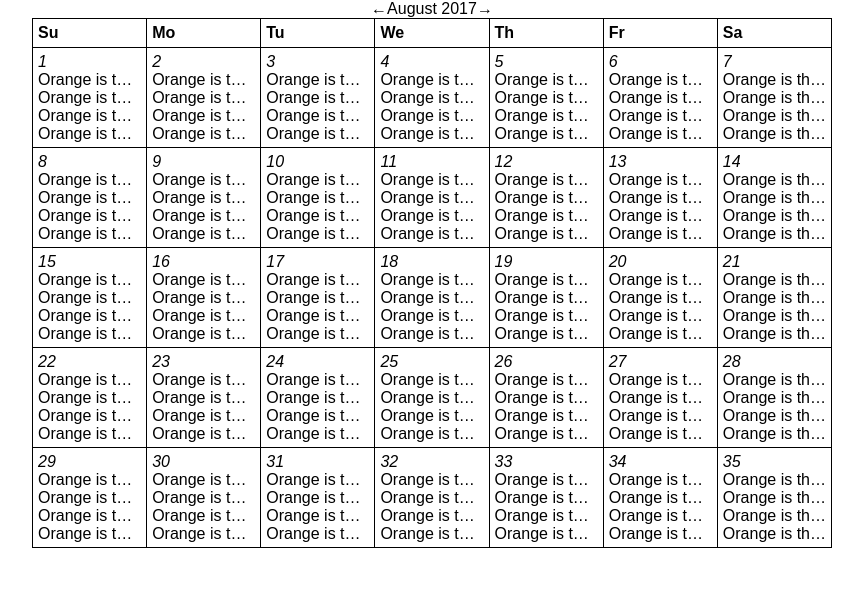
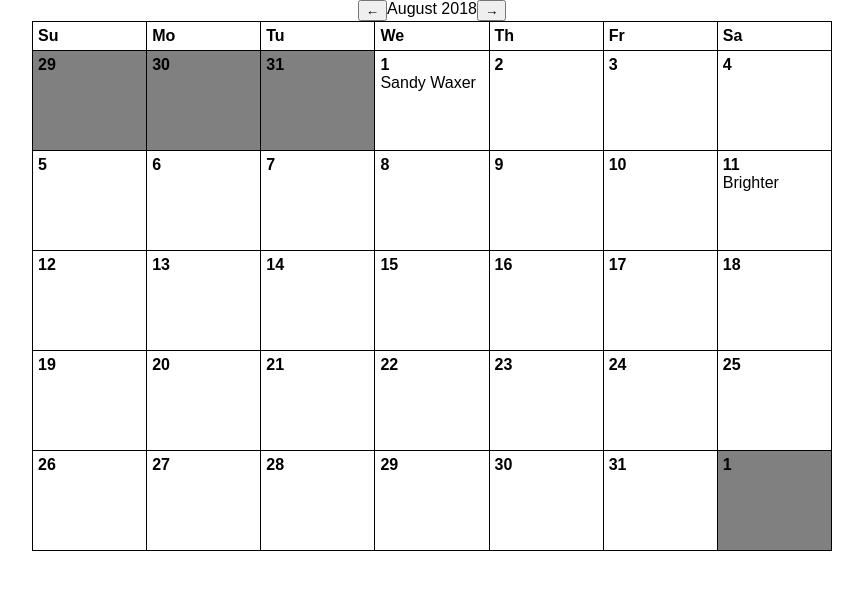
Before and after one commit to sublimeye/tmp-calendar, a React (Create React App) app in the folder client/: page / in a window 1280 px wide. Shown: the top 590 px of the page, without its empty margins (208-1071 px from the left). Built offline with nearby package versions, Linux system fonts and the light colour scheme; the HTML template or start-up script is replaced by a standard one.

Commit message:
feat(calendar) add generated calendar and dummy TitlesCalendar container

```diff
--- a/client/src/App.tsx
+++ b/client/src/App.tsx
@@ -1,20 +1,11 @@
 import React from 'react'
-import Calendar from 'src/components/Calendar'
+import TitlesCalendar from 'src/components/TitlesCalendar'
 
 class App extends React.Component {
-  // Example fetch to the server.
-  // fetchData = async () => {
-  //   const response = await fetch(`/api`, { method: 'GET' });
-  //   const json = await response.json();
-  //   console.log(json);
-  // }
-
   render() {
     return (
       <div id="App">
-        <div style={{width: '800px', margin: '0 auto'}}>
-          <Calendar />
-        </div>
+        <TitlesCalendar />
       </div>
     )
   }
--- a/client/src/components/Calendar.tsx
+++ b/client/src/components/Calendar.tsx
@@ -1,53 +1,83 @@
 import React from 'react'
-import { css } from 'emotion'
+import { css, cx } from 'emotion'
+import { CalendarDay, generateCalendar, UTCDate } from './dateHelpers'
+import memoize from 'lodash/memoize'
 
-class Calendar extends React.Component {
+type Props = {
+  year: number
+  month: number
+  renderDay: (entry: CalendarDay) => React.ReactNode | null
+  // Exposes only the API it consumes (year, month); Should be enough for our use case
+  onChange?: (year: number, month: number) => void
+}
+
+type State = {
+  utcDate: Date
+}
+
+const DAYS_OF_WEEK = ['Su', 'Mo', 'Tu', 'We', 'Th', 'Fr', 'Sa']
+const MONTHS = [
+  'January',
+  'February',
+  'March',
+  'April',
+  'May',
+  'June',
+  'July',
+  'August',
+  'September',
+  'October',
+  'November',
+  'December',
+]
+
+const generateCalendarMemo = memoize(generateCalendar, (...args) => args.join(''))
+
+function getUTCYearMonth(date: Date) {
+  return [date.getUTCFullYear(), date.getUTCMonth()]
+}
+
+export class Calendar extends React.PureComponent<Props, State> {
+  state = {
+    utcDate: UTCDate(this.props.year, this.props.month),
+  }
+
+  changeMonth = (months: number) => () => {
+    const utcDate = new Date(this.state.utcDate)
+    utcDate.setUTCMonth(utcDate.getUTCMonth() + months)
+    if (this.props.onChange) {
+      const [year, month] = getUTCYearMonth(utcDate)
+      this.props.onChange(year, month)
+    }
+
+    this.setState({ utcDate })
+  }
+
   render() {
-    const daysOfWeek = ['Su', 'Mo', 'Tu', 'We', 'Th', 'Fr', 'Sa']
-    const dummyDays = new Array(35).fill(true)
+    const [year, month] = getUTCYearMonth(this.state.utcDate)
+    const calendar = generateCalendarMemo(year, month)
+
     return (
       <div>
         <div className={s.header}>
+          <button onClick={this.changeMonth(-1)}>←</button>
           <div>
-            <span>←</span>
+            {MONTHS[month]} {year}
           </div>
-          <div>August 2017</div>
-          <div>
-            <span>→</span>
-          </div>
+          <button onClick={this.changeMonth(1)}>→</button>
         </div>
 
         <div className={s.calendarGrid}>
-          {daysOfWeek.map(day => (
-            <div className={s.weekTitle}>{day}</div>
+          {DAYS_OF_WEEK.map(day => (
+            <div key={day} className={s.weekTitle}>
+              {day}
+            </div>
           ))}
 
-          {dummyDays.map((d, idx) => (
-            <div key={d + idx} className={s.day}>
-              <div className={s.dayNumber}>{idx + 1}</div>
-              <div className={s.dayContent}>
-                <ul className={e.titlesList}>
-                  <li className={e.titleItem} title="Orange is the new black">
-                    Orange is the new black
-                  </li>
-                  <li className={e.titleItem} title="Orange is the new black">
-                    Orange is the new black
-                  </li>
-                  <li className={e.titleItem} title="Orange is the new black">
-                    Orange is the new black
-                  </li>
-                  <li className={e.titleItem} title="Orange is the new black">
-                    Orange is the new black
-                  </li>
-                  <li className={e.titleItem} title="Orange is the new black">
-                    Orange is the new black
-                  </li>
-                  <li className={e.titleItem} title="Orange is the new black">
-                    Orange is the new black
-                  </li>
-                  <li className={e.titleItem} title="House of Cards">House of Cards</li>
-                </ul>
-              </div>
+          {calendar.map(entry => (
+            <div key={`${entry.utcDate}`} className={cx(s.day, entry.within && s.dayWithin)}>
+              <div className={s.dayNumber}>{entry.dayOfMonth}</div>
+              <div className={s.dayContent}>{this.props.renderDay(entry)}</div>
             </div>
           ))}
         </div>
@@ -78,9 +108,13 @@ const s = {
     border-top: 1px solid black;
     border-right: 1px solid black;
     overflow: hidden;
+    background: gray;
+  `,
+  dayWithin: css`
+    background: white;
   `,
   dayNumber: css`
-    font-style: italic;
+    font-weight: bold;
   `,
   dayContent: css`
     overflow: scroll;
@@ -92,16 +126,3 @@ const s = {
     font-weight: 600;
   `,
 }
-
-const e = {
-  titlesList: css`
-    margin: 0;
-    padding: 0;
-    list-style: none;
-  `,
-  titleItem: css`
-    text-overflow: ellipsis;
-    overflow: hidden;
-    white-space: nowrap;
-  `,
-}
--- /dev/null
+++ b/client/src/components/TitlesCalendar.tsx
@@ -0,0 +1,130 @@
+import React from 'react'
+import Calendar from 'src/components/Calendar'
+import { css } from 'emotion'
+import groupBy from 'lodash/groupBy'
+import map from 'lodash/map'
+import { CalendarDay } from './dateHelpers'
+
+const data = [
+  {
+    id: 'ee3c0801-9609-49ea-87fa-fcb9b9f438b9',
+    launch_date: '2018-04-28 00:00:00',
+    title: 'Black Is The New Orange: Season 1',
+  },
+  {
+    id: '01ddcfb6-9be0-4d99-a6e3-6b17ee37ac97',
+    launch_date: '2018-01-14 00:00:00',
+    title: 'Black Is The New Orange: Season 2',
+  },
+  {
+    id: '6761271c-958f-49ef-bc1a-8f8022d24d11',
+    launch_date: '2018-01-28 00:00:00',
+    title: 'Cathunter: Season 2',
+  },
+  {
+    id: '8761273c-958f-49ef-bc1a-9f8022d24d11',
+    launch_date: '2018-02-06 00:00:00',
+    title: 'Black Is The New Orange: Season 3',
+  },
+  {
+    id: '1761253c-958f-49ef-bc1a-9f6022d24d11',
+    launch_date: '2018-02-06 12:00:00',
+    title: 'Planet Mars: Season 1',
+  },
+  {
+    id: '789f7d37-b43d-4fd0-b169-6745cd103d25',
+    launch_date: '2018-03-14 00:00:00',
+    title: 'Strangest Things: Season 1',
+  },
+  {
+    id: '8fa94004-414f-4eed-bb0e-45a2b10ebebf',
+    launch_date: '2018-05-27 00:00:00',
+    title: 'Strangest Things: Season 2',
+  },
+  {
+    id: '0d413a7a-b776-44d5-9235-19602346f94a',
+    launch_date: '2018-06-12 00:00:00',
+    title: 'House of Cats: Season 1',
+  },
+  {
+    id: '65a208a5-768b-4677-838f-33c4dd385f9f',
+    launch_date: '2018-07-01 00:00:00',
+    title: 'House of Cats: Season 2',
+  },
+  {
+    id: '585a9285-d411-4625-a3f5-357f3e554673',
+    launch_date: '2018-08-11 00:00:00',
+    title: 'Brighter',
+  },
+  {
+    id: '3adad7b8-da99-4aba-b4f1-df43d3d9d7cf',
+    launch_date: '2018-08-01 00:00:00',
+    title: 'Sandy Waxer',
+  },
+  {
+    id: 'e0986a67-d23a-415d-88d8-935de948ad16',
+    launch_date: '2018-12-12 00:00:00',
+    title: 'Dave Chapel Stand-up Special',
+  },
+  {
+    id: '5d3a0f27-d422-4629-ac5a-84732e248be5',
+    launch_date: '2018-01-01 00:00:00',
+    title: 'The Adventures of Potato',
+  },
+]
+
+const dataGrouped = groupBy(
+  map(data, ({ id, launch_date, title }) => {
+    return {
+      id,
+      title,
+      launchDate: launch_date,
+      dateUtc: +new Date(launch_date + 'Z'), // a hacky workaround to treat the date as GMT
+    }
+  }),
+  'dateUtc',
+)
+
+class TitlesCalendar extends React.PureComponent {
+  renderDay(day: CalendarDay) {
+    const group = dataGrouped[+day.utcDate]
+    if (!group) {
+      return null
+    }
+
+    return (
+      <ul className={e.titlesList}>
+        {group.map(item => {
+          return (
+            <li key={item.id} className={e.titleItem} title={item.title}>
+              {item.title}
+            </li>
+          )
+        })}
+      </ul>
+    )
+  }
+
+  render() {
+    return (
+      <div style={{ width: '800px', margin: '0 auto' }}>
+        <Calendar year={2018} month={7} renderDay={this.renderDay} />
+      </div>
+    )
+  }
+}
+
+const e = {
+  titlesList: css`
+    margin: 0;
+    padding: 0;
+    list-style: none;
+  `,
+  titleItem: css`
+    text-overflow: ellipsis;
+    overflow: hidden;
+    white-space: nowrap;
+  `,
+}
+
+export default TitlesCalendar
--- /dev/null
+++ b/client/src/components/dateHelpers.ts
@@ -0,0 +1,93 @@
+// Usually I don't annotate / comment in types/interfaces, here just showing my thoughts and intentions
+// to help reviewer to "parse" it faster :)
+export type CalendarDay = {
+  // Initially it was just "date" but just to make things more clear I specifically identified it as utcDate
+  utcDate: Date
+  // Indicates if a day is within provided month; Calendar can render "out of bounds" dates
+  within: boolean
+  // A precomputed day of the month for convenience
+  dayOfMonth: number
+}
+
+export type CalendarGrid = CalendarDay[]
+
+/**
+ * Same as Date.UTC but returns a date object instead of a number in milliseconds
+ * @param year
+ * @param month
+ * @param day
+ * @constructor
+ */
+export function UTCDate(year: number, month: number, day: number = 1): Date {
+  return new Date(Date.UTC(year, month, day))
+}
+
+/**
+ * Generates array of weeks with days and extra info to build calendar
+ *
+ * I hate Date API in Javascript; Why constructor returns local or UTC
+ * time depending on type of parameters. I don't get it :(
+ *
+ * @param year
+ * @param month
+ */
+export function generateCalendar(year: number, month: number): CalendarGrid {
+  // Basic year/month validation
+  const minYear = +new Date().getFullYear() - 100
+  const maxYear = +new Date().getFullYear() + 100
+  if (
+    year < minYear ||
+    year > maxYear ||
+    month < 0 ||
+    month > 11 ||
+    !Number.isInteger(year) ||
+    !Number.isInteger(month)
+  ) {
+    return []
+  }
+
+  const calendar = []
+  const firstDateOfMonth = new Date(year, month, 1)
+  const lastDateOfMonth = new Date(year, month + 1, 0)
+  const firstSundayInGrid = getSundayOfTheWeek(firstDateOfMonth)
+  const lastSaturdayInGrid = getSaturdayOfTheWeek(lastDateOfMonth)
+
+  const iterDate = new Date(firstSundayInGrid)
+  while (iterDate <= lastSaturdayInGrid) {
+    const utcDate = new Date(Date.UTC(iterDate.getFullYear(), iterDate.getMonth(), iterDate.getDate()))
+    calendar.push({
+      utcDate,
+      within: iterDate >= firstDateOfMonth && iterDate <= lastDateOfMonth,
+      dayOfMonth: iterDate.getDate(),
+    })
+    iterDate.setDate(iterDate.getDate() + 1)
+  }
+
+  return calendar
+}
+
+/**
+ * Takes day of the week from "date" argument and returns a date corresponding to Sunday of this week
+ * Returns Sunday Date of the current week represented by passed date argument
+ * E.g. if day of the week in date is Tuesday, it will return Sunday that goes before it
+ * @param date
+ */
+function getSundayOfTheWeek(date: Date): Date {
+  const offsetFromSunday = date.getDay()
+  const result = new Date(date)
+  result.setDate(date.getDate() - offsetFromSunday)
+  return result
+}
+
+/**
+ * Takes day of the week from "date" argument and returns a date corresponding to Saturday of this week
+ * Returns Saturday Date of the current week represented by passed date argument
+ * E.g. if day of the week in date is Tuesday, it will return Saturday that goes after it
+ * @param date
+ */
+function getSaturdayOfTheWeek(date: Date): Date {
+  const offsetFromNextSaturday = 6 - date.getDay()
+  const result = new Date(date)
+  result.setDate(date.getDate() + offsetFromNextSaturday)
+  return result
+}
```
Also changed, not shown: 1 other file (tests, documents, lock files or other folders).
